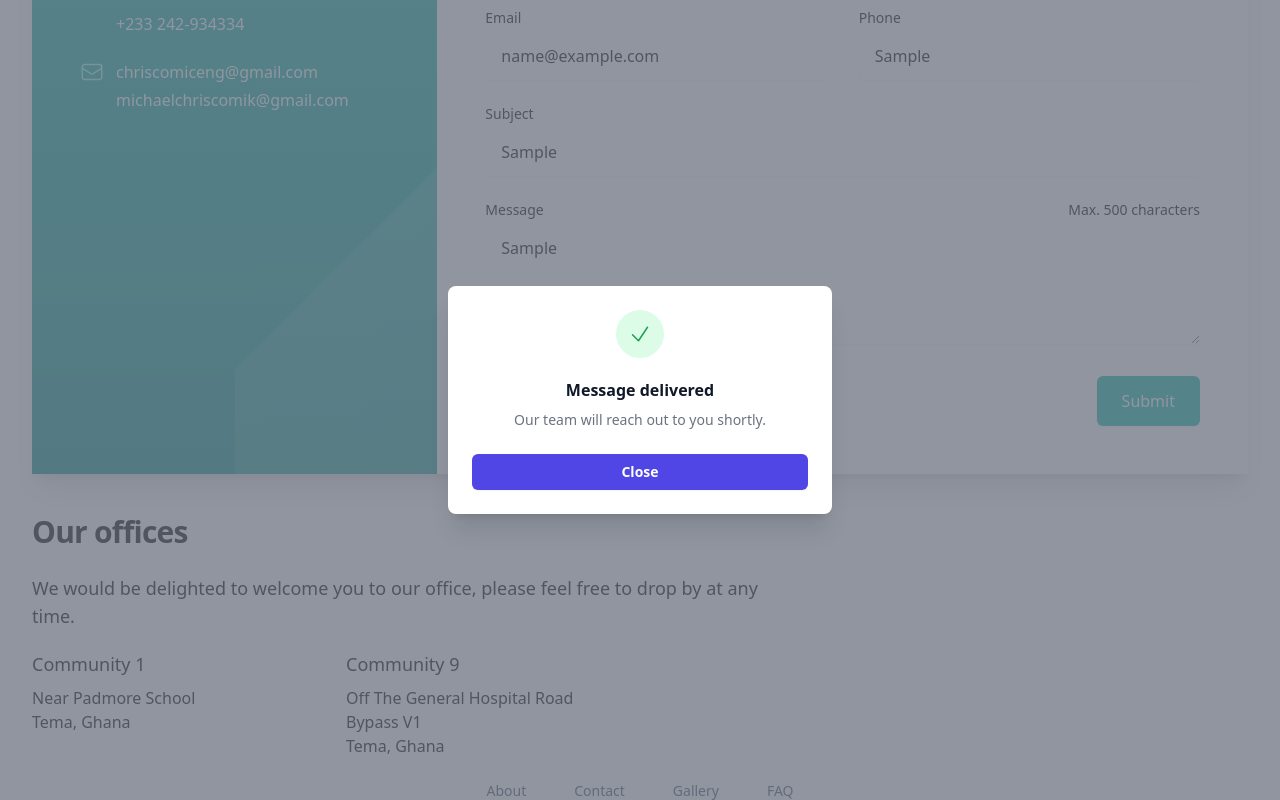
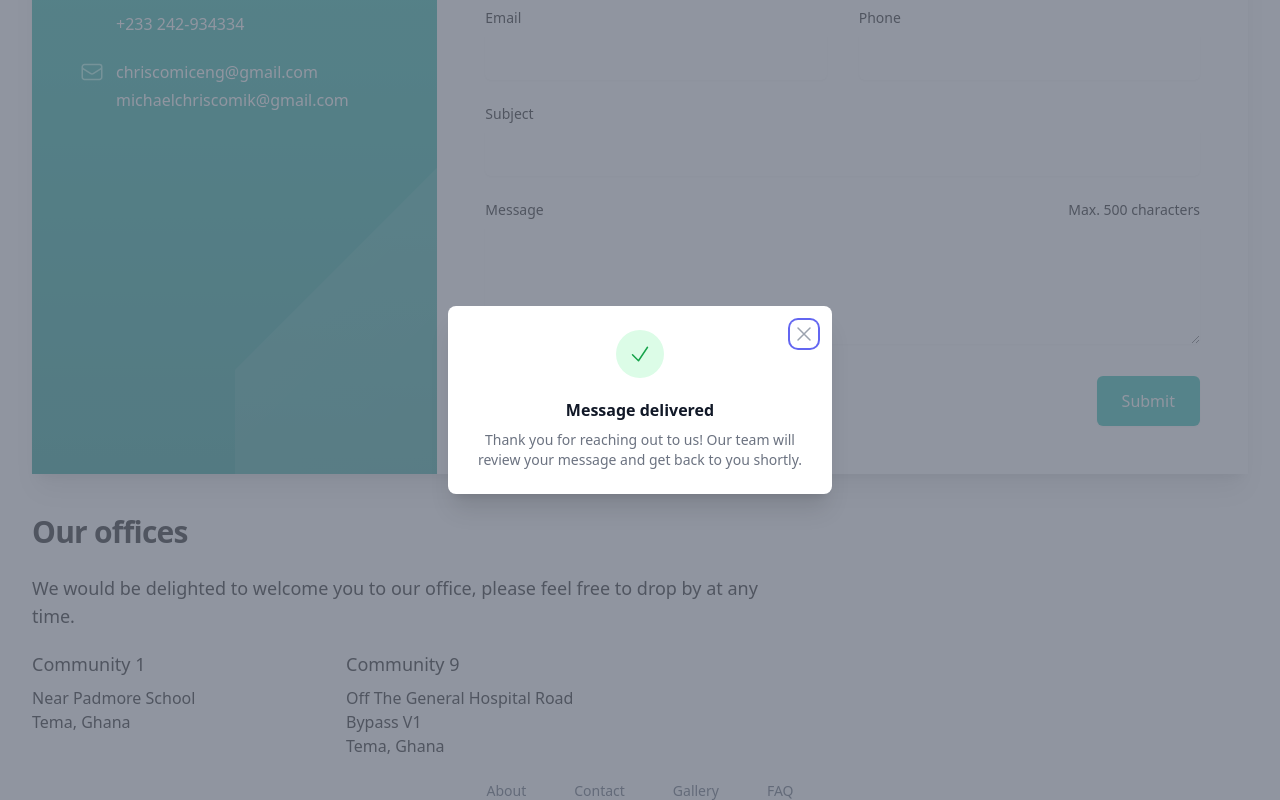
Before and after one commit to Sam-2019/my-project, a React (Vite) app: page /contact in a window 1280 px wide. Both pictures are taken after typing "Sample", "Sample", "name@example.com", "Sample", "Sample", "Sample" into the empty fields and a click on the button "Submit". Shown: the part 964-1764 px from the top of the page. Built offline with nearby package versions, Linux system fonts and the light colour scheme.

Commit message:
code update

```diff
--- a/src/components/modalII.jsx
+++ b/src/components/notify.jsx
@@ -1,8 +1,8 @@
-import { Fragment, useState } from "react";
+import { Fragment } from "react";
 import { Dialog, Transition } from "@headlessui/react";
-import { CheckIcon } from "@heroicons/react/24/outline";
+import { CheckIcon, XMarkIcon } from "@heroicons/react/24/outline";
 
-export default function SuccessModal({ modal, setModal }) {
+export default function Notify({ modal, setModal }) {
  const closeModal = () => {
   setModal(false);
  };
@@ -34,6 +34,16 @@ export default function SuccessModal({ modal, setModal }) {
        leaveTo="opacity-0 translate-y-4 sm:translate-y-0 sm:scale-95"
       >
        <Dialog.Panel className="relative transform overflow-hidden rounded-lg bg-white px-4 pb-4 pt-5 text-left shadow-xl transition-all sm:my-8 sm:w-full sm:max-w-sm sm:p-6">
+        <div className="absolute right-0 top-0 hidden pr-4 pt-4 sm:block">
+         <button
+          type="button"
+          className="rounded-md bg-white text-gray-400 hover:text-gray-500 focus:outline-none focus:ring-2 focus:ring-indigo-500 focus:ring-offset-2"
+          onClick={closeModal}
+         >
+          <span className="sr-only">Close</span>
+          <XMarkIcon className="h-6 w-6" aria-hidden="true" />
+         </button>
+        </div>
         <div>
          <div className="mx-auto flex h-12 w-12 items-center justify-center rounded-full bg-green-100">
           <CheckIcon className="h-6 w-6 text-green-600" aria-hidden="true" />
@@ -47,19 +57,11 @@ export default function SuccessModal({ modal, setModal }) {
           </Dialog.Title>
           <div className="mt-2">
            <p className="text-sm text-gray-500">
-            Our team will reach out to you shortly.
+            Thank you for reaching out to us! Our team will review your message
+            and get back to you shortly.
            </p>
           </div>
          </div>
-        </div>
-        <div className="mt-5 sm:mt-6">
-         <button
-          type="button"
-          className="inline-flex w-full justify-center rounded-md bg-indigo-600 px-3 py-2 text-sm font-semibold text-white shadow-sm hover:bg-indigo-500 focus-visible:outline focus-visible:outline-2 focus-visible:outline-offset-2 focus-visible:outline-indigo-600"
-          onClick={closeModal}
-         >
-          Close
-         </button>
         </div>
        </Dialog.Panel>
       </Transition.Child>
--- a/src/pages/contact.jsx
+++ b/src/pages/contact.jsx
@@ -4,7 +4,7 @@ import { Link } from "react-router-dom";
 import { useForm } from "react-hook-form";
 import PageHeader from "../components/page_header";
 import { offices, contactPhone, contactEmail, pageImages } from "../utils";
-import SuccessModal from "../components/modalII";
+import Notify from "../components/notify";
 
 export default function Contact() {
  const [modal, setModal] = React.useState(false);
@@ -12,10 +12,13 @@ export default function Contact() {
   register,
   handleSubmit,
   formState: { errors },
+  reset
  } = useForm();
 
  const onSubmit = (data) => {
   setModal(true);
+  reset()
+
  };
 
  return (
@@ -323,11 +326,7 @@ export default function Contact() {
              className="block w-full rounded-md border-warm-gray-300 py-3 px-4 text-warm-gray-900 shadow-sm focus:border-teal-500 focus:ring-teal-500"
              {...register("email", { required: true })}
             />
-            {errors.email && (
-             <span className="text-sm text-warm-gray-500">
-              This field is required
-             </span>
-            )}
+            {errors.email && <RequiredError />}
            </div>
           </div>
 
@@ -448,7 +447,7 @@ export default function Contact() {
     </section>
    </main>
 
-   {modal && <SuccessModal modal={modal} setModal={setModal} />}
+   {modal && <Notify modal={modal} setModal={setModal} />}
   </Fragment>
  );
 }
```
